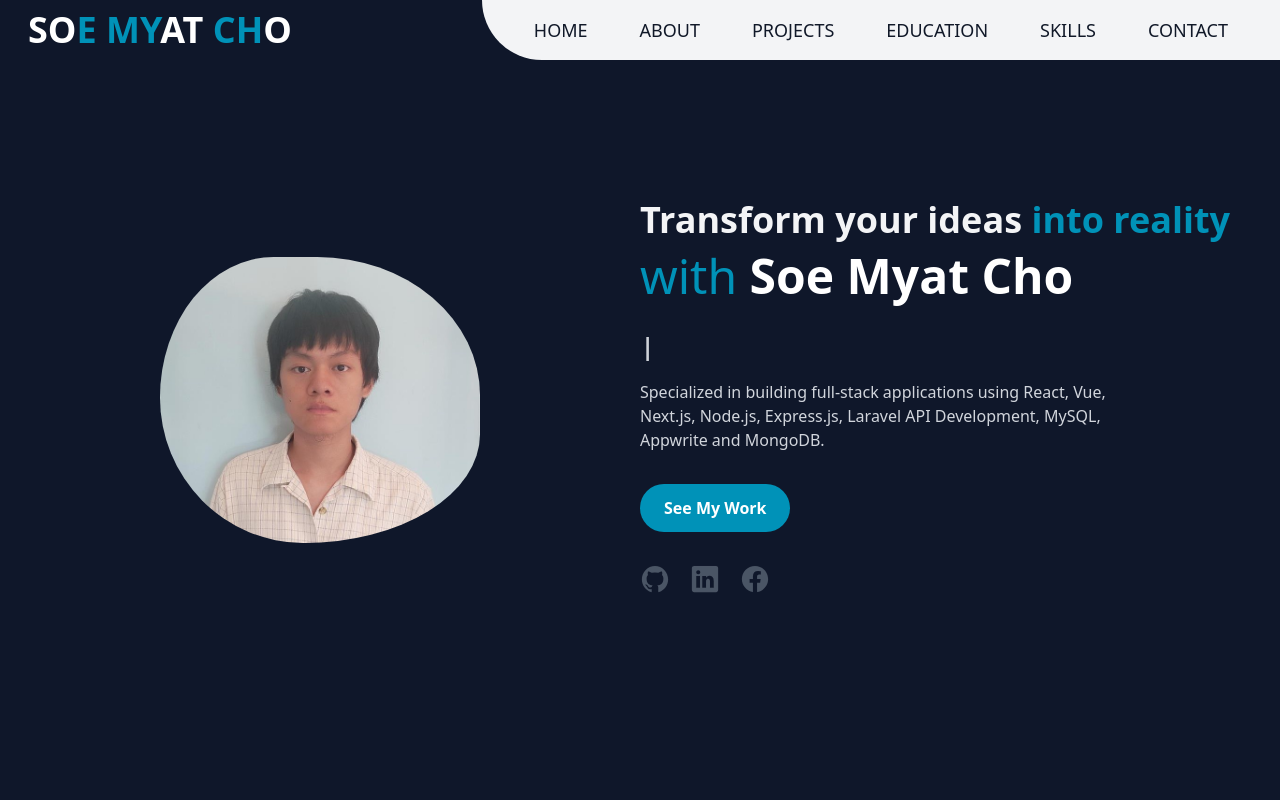
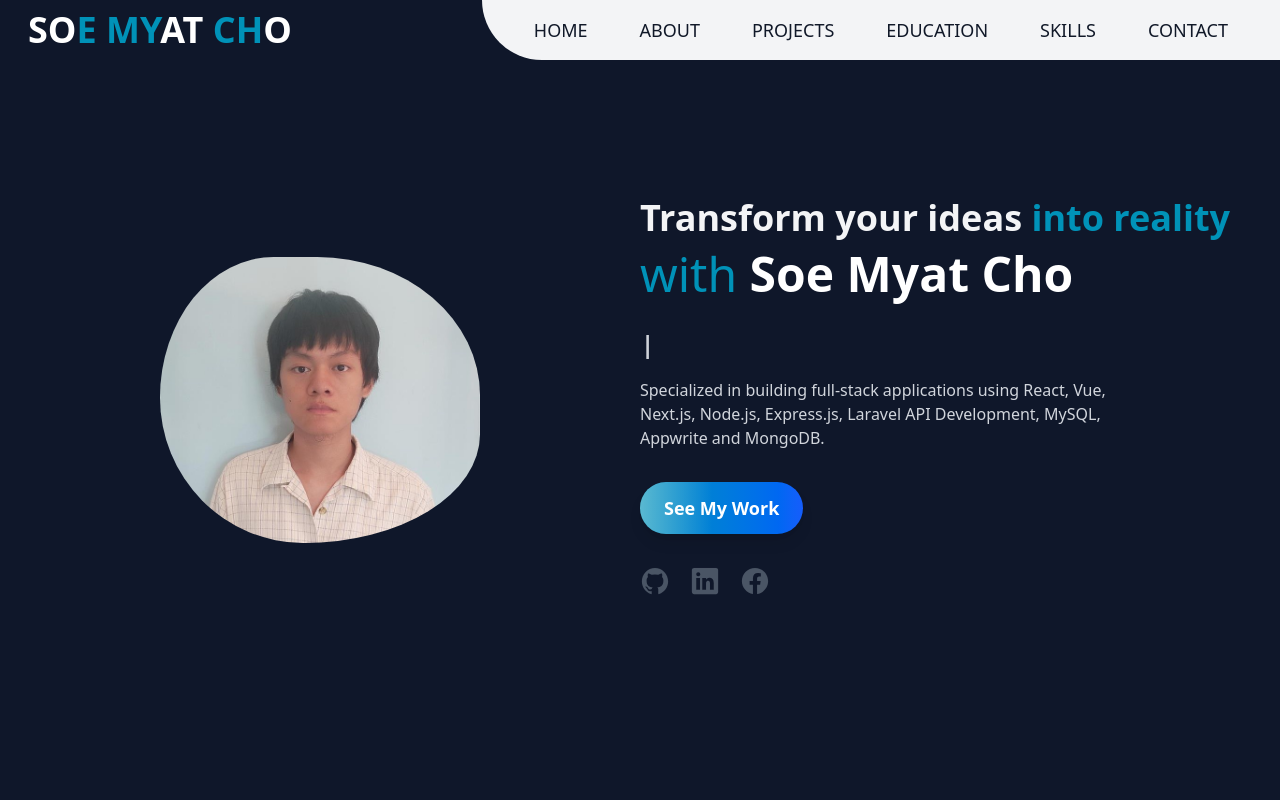
Before and after one commit to Soe-Myat-Cho/Portfolio, a React (Vite) app: page / in a window 1280 px wide. Shown: the top 800 px of the page. Built offline with nearby package versions, Linux system fonts and the light colour scheme.

Commit message:
animation button

```diff
--- a/src/components/Hero.jsx
+++ b/src/components/Hero.jsx
@@ -45,9 +45,13 @@ const Hero = () => {
             Next.js, Node.js, Express.js, Laravel API Development, MySQL,
             Appwrite and MongoDB.
           </p>
-          <button className="btn-primary mt-8">
-            <a href="#projects">See My Work</a>
+          <button className="relative overflow-hidden mt-8 group text-white font-semibold text-lg px-6 py-3 rounded-full bg-gradient-to-r from-cyan-600 to-blue-600 hover:from-blue-600 hover:to-cyan-600 transition-all duration-300 shadow-lg">
+            <a href="#projects" className="relative z-10">
+              See My Work
+            </a>
+            <span className="absolute left-[-100%] top-0 h-full w-full bg-gradient-to-r from-transparent via-white/40 to-transparent animate-shimmer" />
           </button>
+
           <div className="mt-8 text-3xl flex items-center md:justify-start justify-center gap-5">
             {social_media?.map((icon, index) => (
               <a
--- a/src/index.css
+++ b/src/index.css
@@ -45,3 +45,58 @@ textarea {
     border-radius: 60% 40% 30% 70% / 60% 30% 70% 40%;
   }
 }
+
+/* @tailwind utilities;
+
+@layer utilities {
+  @keyframes shimmer {
+    0% {
+      left: -100%;
+    }
+    100% {
+      left: 100%;
+    }
+  }
+
+  @keyframes shake {
+    0%,
+    100% {
+      transform: translateX(0);
+    }
+    20% {
+      transform: translateX(-2px);
+    }
+    40% {
+      transform: translateX(2px);
+    }
+    60% {
+      transform: translateX(-2px);
+    }
+    80% {
+      transform: translateX(2px);
+    }
+  }
+
+  .animate-shimmer {
+    animation: shimmer 2s infinite linear;
+  }
+
+  .group-hover\:animate-shake:hover {
+    animation: shake 0.4s ease-in-out;
+  }
+} */
+
+@layer utilities {
+  @keyframes shimmer {
+    0% {
+      left: -100%;
+    }
+    100% {
+      left: 100%;
+    }
+  }
+
+  .animate-shimmer {
+    animation: shimmer 2s infinite linear;
+  }
+}
```
